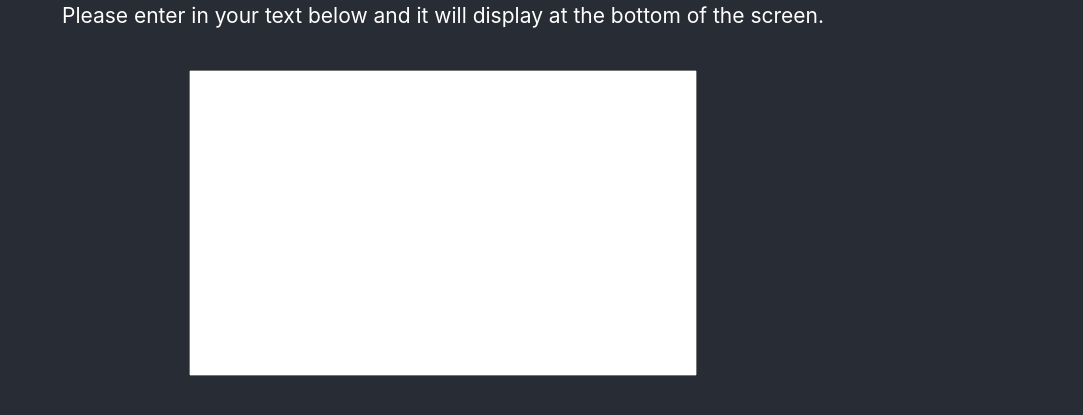
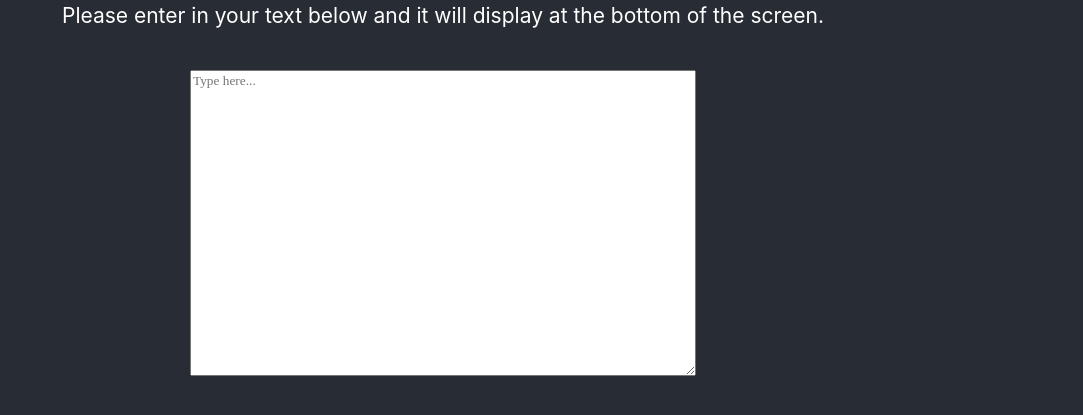
Before and after one commit to DerekPena/Nisshi, a React (Create React App) app: page / in a window 1280 px wide. Shown: the part 215-630 px from the top of the page, without its empty margins (197-1280 px from the left). Built offline with nearby package versions, Linux system fonts and the light colour scheme.

Commit message:
Edited the formatting of the text field to mimic a journal entry.

```diff
--- a/src/App.js
+++ b/src/App.js
@@ -1,4 +1,3 @@
-import logo from './logo.svg';
 import './App.css';
 import React, {useState} from 'react'
 
@@ -22,8 +21,8 @@ function App() {
       <div className="App-content">
         <h7>Please enter in your text below and it will display at the bottom of the screen.</h7>
         <p></p>
-        <input type="text" onChange={getData}
-        style={{height:"300px", width:"500px", top:"100px"}}/>
+        <textarea placeholder="Type here..." onChange={getData}
+        style={{height:"300px", width:"500px", wordWrap:"break-word", wordBreak:"break-all", fontFamily:"serif"}}/>
         <h3>{data}</h3>
       </div>
       <div className="App-content">
```
